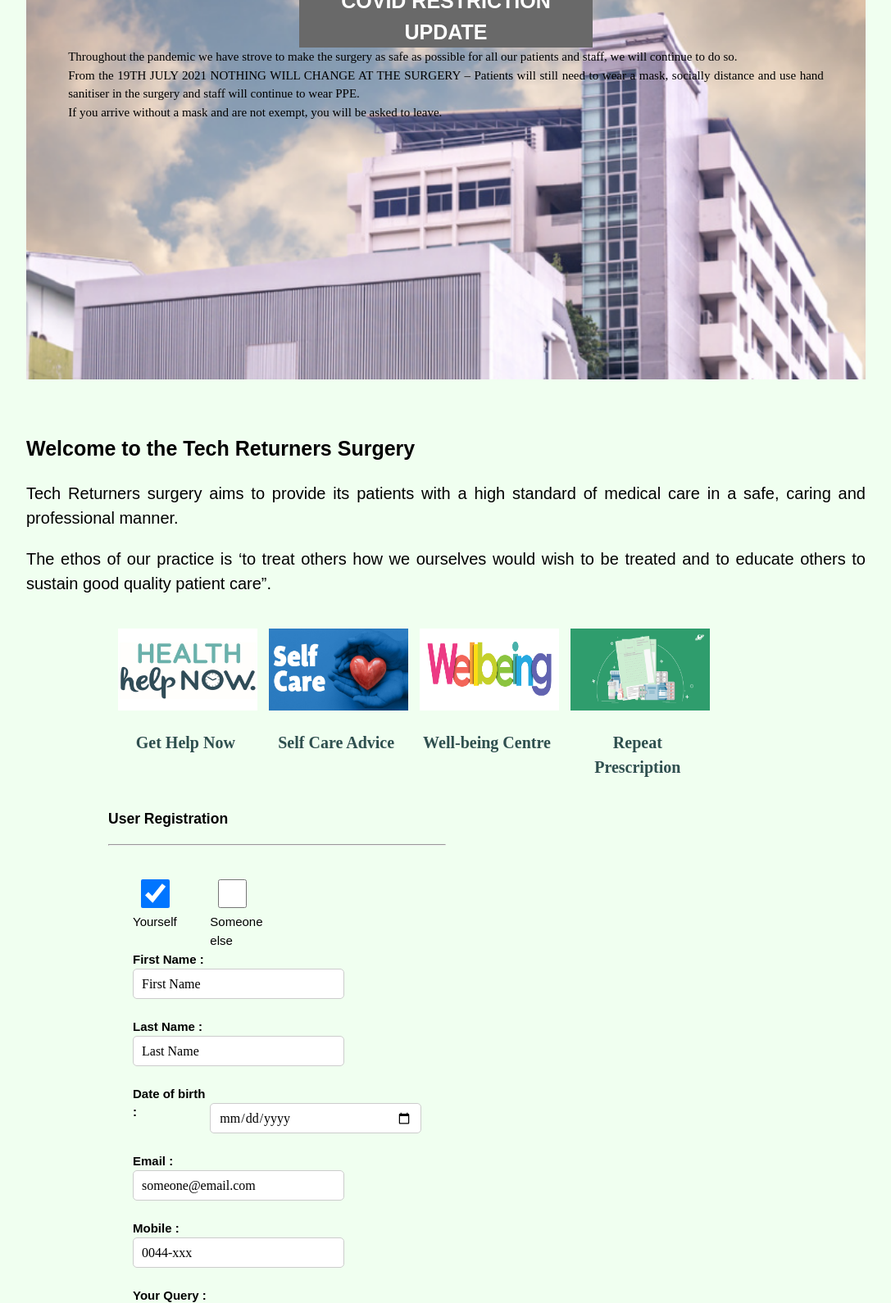
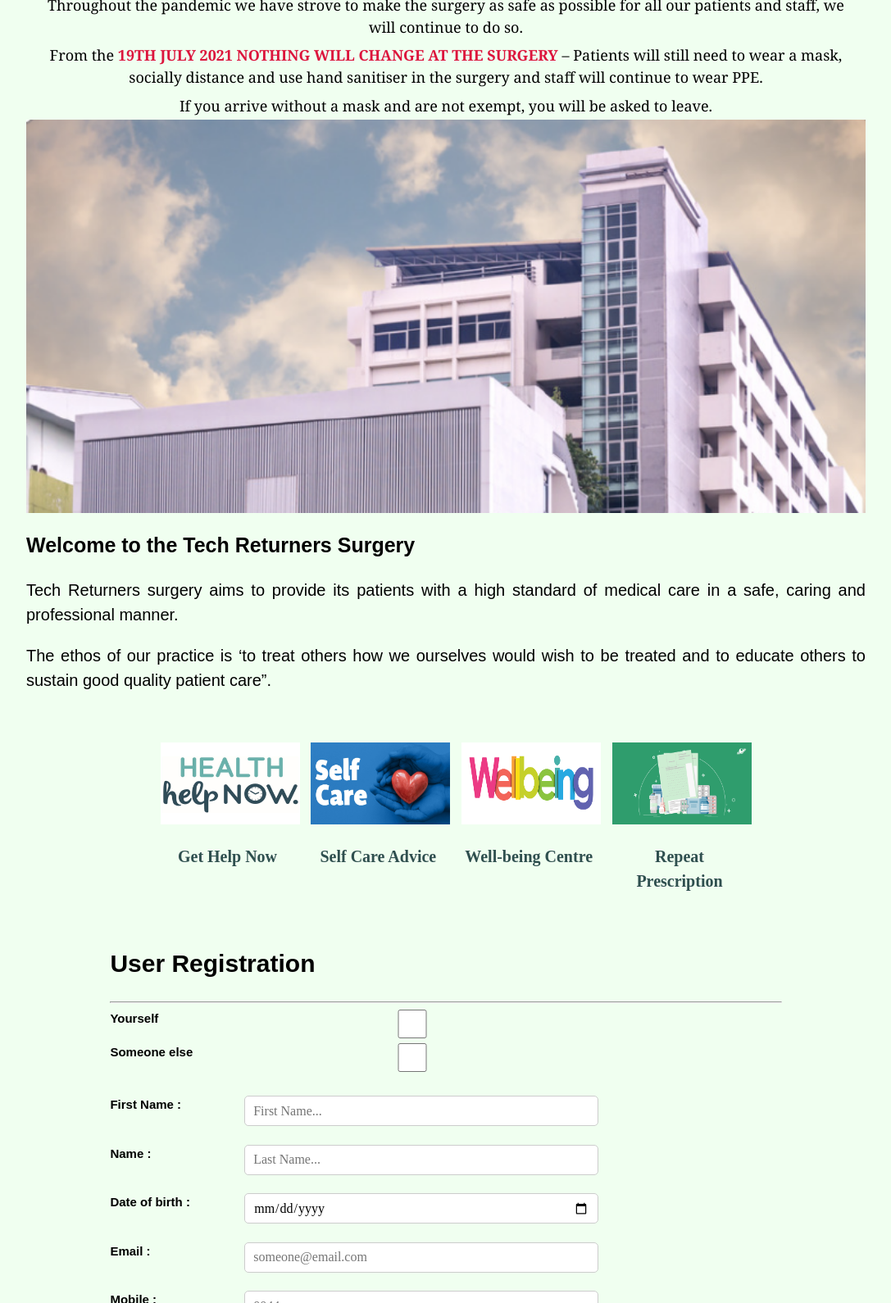
Before and after one commit to AishaNaveed/Sementic-webpage-assignment, a plain HTML site: page index.html in a window 1280 px wide. Shown: the part 224-1814 px from the top of the page at 82% size, without its empty margins (96-1183 px from the left). Drawn offline with nearby package versions, Linux system fonts and the light colour scheme.

Commit message:
updated attributes

```diff
--- a/CSS/style.css
+++ b/CSS/style.css
@@ -9,9 +9,9 @@ body{
 
 .container{
 	width: 80%;
-	height: auto;/**/
+	height: auto;
 	margin: auto;
-	padding: 0 100px 0 100px;/**/
+	padding: 2% 0 0 10%;
 }
 
 /* Start Header */
@@ -99,10 +99,16 @@ header .menu button{
 /* End Header */
 
 /* Start main Section */
+span{
+	color: crimson;
+	font-weight: bold;
+}
+
 section{
 	width: 100%;
 	float: left;
 }
+
 section .section-img{
 	width: 100%;
 	height: 480px;
@@ -114,20 +120,25 @@ section .section-bg-box{
 	height: 100%;
 	text-align: center;
 }
+
 section .section-bg-box h2{
-	background: dimgrey;
-	color: white;
-	font-size: 25px;
-	width: 35%;
+	color:black;
+	font-size: 2em;
+	text-decoration: underline;
+	width: 50%;
 	margin: auto;
 }
+
 section .section-bg-box p{
 
-	color: black;
-	width: 90%;
+	color:black;
+	width: 98%;
 	margin: auto;
-	font-size: 15px;
-	font-family: Gotu ;
+	/* font-weight: bold; */
+	padding: 0.2em;
+	font-size: 1.2em;
+	text-align: center;
+	font-family: Cambria, Cochin, Georgia, Times, 'Times New Roman', serif
 }
 section .welcome-text{
 	font-size: 25px;
@@ -204,8 +215,8 @@ section h2{
 /*End of links*/
 
 .sidevideo{
-	float: right;
-	width: 40%;
+	float: left;
+	width: 50%;
 	padding: 10px;
 	box-sizing: border-box;
 }
@@ -241,12 +252,13 @@ section .form-box input,textarea{
 textarea{
 	height: 100px;
 }
-section .form-box form #register-btn,#login-btn,#contact-btn{
+section .form-box #register-btn, #login-btn, #contact-btn{
 	font-family: Muli;
 	font-size: 20px;
 	color: white;
 	padding: 10px;
 	border:none;
+	background-color: crimson;
 	cursor: pointer;
 	border-radius: 3px;
 }
--- a/index.html
+++ b/index.html
@@ -6,6 +6,7 @@
     <meta name="viewport" content="width=device-width">
     <meta name="keywords" content="clinic, Surgery, medical">
     <meta name="author" content="Aisha Naveed">
+    <link rel="stylesheet" href="https://necolas.github.io/normalize.css/latest/normalize.css">
     <title>Tech Returners Surgery</title>
     <link rel="stylesheet" type="text/css" href="css/style.css">
 </head>
@@ -39,20 +40,20 @@
     </header>
 
     <main>
-        <section class="container" style="padding: 5% 0 0 10% ;">
-            <div class="section-img">
+        <section class="container">
             <article class="section-bg-box">
                 <h2> COVID RESTRICTION UPDATE</h2>
                 <p>Throughout the pandemic we have strove to make the surgery as safe as possible for all our
                     patients and staff, we will continue to do so.</p>
-                        <p>From the 19TH JULY 2021 NOTHING WILL CHANGE AT THE SURGERY – Patients will still need to
+                <p>From the <span> 19TH JULY 2021 NOTHING WILL CHANGE AT THE SURGERY</span> – Patients will still need to
                     wear a mask, socially distance and use hand sanitiser in the surgery and staff will continue to
                     wear PPE.</p>
                 <p>If you arrive without a mask and are not exempt, you will be asked to leave.</p>
             </article>
+            <div class="section-img">
+
             </div>
-            <!-- text decoration -->
-            <br /><br />
+
             <section>
                 <h2 class="welcome-text"> Welcome to the Tech Returners Surgery</h2>
                 <p>Tech Returners surgery aims to provide its patients with a high standard of medical care in a safe,
@@ -85,45 +86,49 @@
             </section>
             <br />
             <section class="container">
-                <div class="form-box">
-                    <h3>User Registration</h3>
-                    <hr style="width:50%;text-align:left;margin-left:0">
-                    <form>
-                        <label for="Yourself">
-                            <input id="Yourself" type="checkbox" name="personality" checked="">Yourself
-                        </label>
-                        <label for="Someone else">
-                            <input id="Someone else" type="checkbox" name="personality">Someone else
-                        </label>
-                        <br /><br /><br /><br />
-                        <label for="name"><b>First Name :</b></label><br />
-                            <input type="text" name="name" id="name" value="First Name"/>
+                <h2>User Registration</h2>
+                <hr>
+                <form class="form-box">
+                    <!--created check boxes -->
+                    <input id="Yourself" type="checkbox" name="personality" value="Yourself">
+                    <label for="Yourself"><strong>Yourself</strong></label>
+
+                    <input id="Someone else" type="checkbox" name="personality" value="Someone else">
+                    <label for="Someone else"><strong>Someone else</strong></label>
                     <br /><br />
-                        <label for="name"><b>Last Name :</b></label><br />
-                            <input type="text" name="name" id="name" value="Last Name"/>
+
+                    <!--created form fields-->
+                    <input type="text" name="name" id="name" placeholder="First Name..." />
+                    <label for="name"><strong>First Name :</strong></label>
                     <br /><br />
-                        <label for="date of birth"><b>Date of birth :</b></label><br />
-                            <input type="date" name="DOB" id="DOB" value="DOB"/>
+
+                    <input type="text" name="name" id="name" placeholder="Last Name..." />
+                    <label for="name"><strong> Name :</strong></label>
                     <br /><br />
-                        <label for="email"><b>Email :</b></label><br />
-                            <input type="email" name="email" id="email" value="someone@email.com"/>
+
+                    <input type="date" name="date-of-birth" id="date-of-birth" placeholder="DOB..." />
+                    <label for="date-of-birth"><strong>Date of birth :</strong></label>
                     <br /><br />
-                        <label for="mobile"><b>Mobile :</b></label><br />
-                            <input type="tel" name="mobile" id="mobile" value="0044-xxx"/>
+
+                    <input type="email" name="email" id="email" placeholder="someone@email.com" />
+                    <label for="email"><strong>Email :</strong></label>
                     <br /><br />
-                        <label for="Message"><b>Your Query :</b></label>
-                        <br />
-                        <!--to show multi line text input for better visual of written query-->
-                        <textarea> </textarea>
+
+                    <input type="tel" name="mobile" id="mobile" placeholder="0044-xxx" />
+                    <label for="mobile"><strong>Mobile :</strong></label>
                     <br /><br />
+
+                    <textarea id="Message"> </textarea>
+                    <label for="Message"><strong>Your Query :</strong></label>
+                    <br /><br />
+
                     <button type="submit" id="register-btn">Submit</button>
                 </form>
-                </div>
-                <aside class="sidevideo">
+                <article class="sidevideo">
                     <h2>How to use Ask My Doc?</h2>
-                    <iframe width="420" height="315" src="https://www.youtube.com/embed/sFzCh-HhaWo">
+                    <iframe width="450" height="315" src="https://www.youtube.com/embed/sFzCh-HhaWo">
                     </iframe>
-                </aside>
+                </article>
             </section>
     </main>
 
```
Also changed, not shown: 1 other file. Lines whose indentation alone changed are shown as unchanged.
